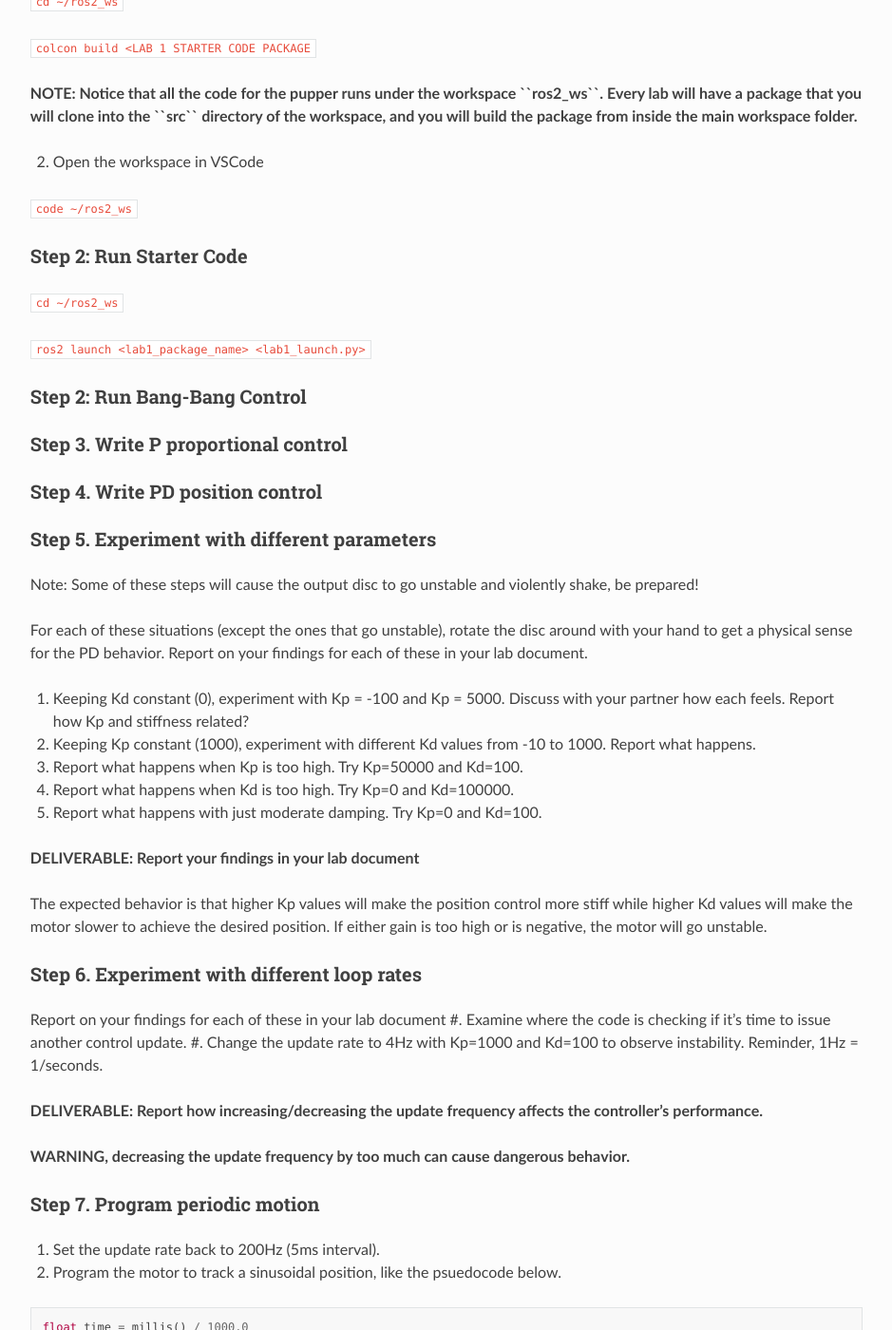
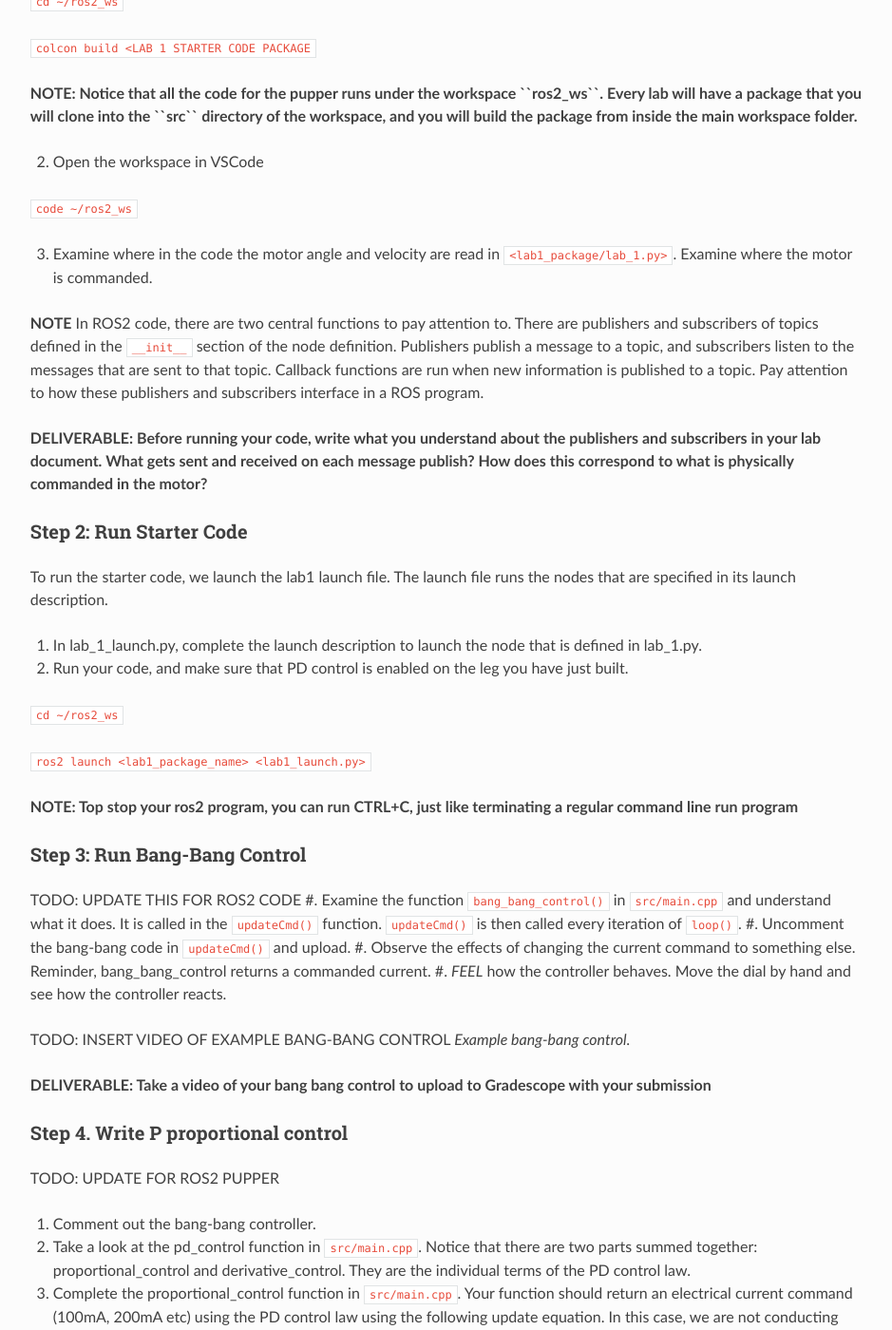
Before and after one commit to cs123-stanford/cs123-stanford-2024, a Sphinx documentation site: the page built from docs/schedule/labs/fall-24/lab-1.rst, in a window 1280 px wide and 1400 px high, scrolled down 1169 px. Shown: the whole window at 95% size, without its empty margins (320-1259 px from the left). Built offline with Sphinx 7.4.7 and the Read the Docs theme 2.0.0, drawn with Linux system fonts in a browser that asks for light colours; pages that are not in the unit, such as notebooks, are missing from menus; some of the changed text lies outside the part shown.

Commit message:
Update lab-1.rst

```diff
--- a/docs/schedule/labs/fall-24/lab-1.rst
+++ b/docs/schedule/labs/fall-24/lab-1.rst
@@ -43,117 +43,49 @@ Step 1: Setup Lab 1 Code Base
 
 **NOTE: Notice that all the code for the pupper runs under the workspace ``ros2_ws``. Every lab will have a package that you will clone into the ``src`` directory of the workspace, and you will build the package from inside the main workspace folder.**
 
-
 2. Open the workspace in VSCode
 
 ``code ~/ros2_ws``
 
+3. Examine where in the code the motor angle and velocity are read in ``<lab1_package/lab_1.py>``. Examine where the motor is commanded.
+
+**NOTE** In ROS2 code, there are two central functions to pay attention to. There are publishers and subscribers of topics defined in the ``__init__`` section of the node definition. Publishers publish a message to a topic, and subscribers listen to the messages that are sent to that topic. Callback functions are run when new information is published to a topic. Pay attention to how these publishers and subscribers interface in a ROS program.
+
+**DELIVERABLE: Before running your code, write what you understand about the publishers and subscribers in your lab document. What gets sent and received on each message publish? How does this correspond to what is physically commanded in the motor?**
+
 Step 2: Run Starter Code
 ^^^^^^^^^^^^^^^^^^^^^^^^^^^^^^
+
+To run the starter code, we launch the lab1 launch file. The launch file runs the nodes that are specified in its launch description.
+
+1. In lab_1_launch.py, complete the launch description to launch the node that is defined in lab_1.py.
+
+2. Run your code, and make sure that PD control is enabled on the leg you have just built.
 
 ``cd ~/ros2_ws``
 
 ``ros2 launch <lab1_package_name> <lab1_launch.py>``
 
-Step 2: Run Bang-Bang Control
+**NOTE: Top stop your ros2 program, you can run CTRL+C, just like terminating a regular command line run program**
+
+Step 3: Run Bang-Bang Control
 ^^^^^^^^^^^^^^^^^^^^^^^^^^^^^^
 
-Step 3. Write P proportional control
-^^^^^^^^^^^^^^^^^^^^^^^^^^^^^^^^^^^^
-
-Step 4. Write PD position control
-^^^^^^^^^^^^^^^^^^^^^^^^^^^^^^^^^^
-
-Step 5. Experiment with different parameters
-^^^^^^^^^^^^^^^^^^^^^^^^^^^^^^^^^^^^^^^^^^^^^
-Note: Some of these steps will cause the output disc to go unstable and violently shake, be prepared!
-
-For each of these situations (except the ones that go unstable), rotate the disc around with your hand to get a physical sense for the PD behavior. Report on your findings for each of these in your lab document.
-
-#. Keeping Kd constant (0), experiment with Kp = -100 and Kp = 5000. Discuss with your partner how each feels. Report how Kp and stiffness related?
-#. Keeping Kp constant (1000), experiment with different Kd values from -10 to 1000. Report what happens.
-#. Report what happens when Kp is too high. Try Kp=50000 and Kd=100.
-#. Report what happens when Kd is too high. Try Kp=0 and Kd=100000.
-#. Report what happens with just moderate damping. Try Kp=0 and Kd=100.
-
-**DELIVERABLE: Report your findings in your lab document**
-
-The expected behavior is that higher Kp values will make the position control more stiff while higher Kd values will make the motor slower to achieve the desired position.
-If either gain is too high or is negative, the motor will go unstable.
-
-Step 6. Experiment with different loop rates
-^^^^^^^^^^^^^^^^^^^^^^^^^^^^^^^^^^^^^^^^^^^^^
-
-Report on your findings for each of these in your lab document
-#. Examine where the code is checking if it's time to issue another control update.
-#. Change the update rate to 4Hz with Kp=1000 and Kd=100 to observe instability. Reminder, 1Hz = 1/seconds.
-
-**DELIVERABLE: Report how increasing/decreasing the update frequency affects the controller's performance.**
-
-**WARNING, decreasing the update frequency by too much can cause dangerous behavior.**
-
-Step 7. Program periodic motion
-^^^^^^^^^^^^^^^^^^^^^^^^^^^^^^^^^^^
-
-1. Set the update rate back to 200Hz (5ms interval).
-2. Program the motor to track a sinusoidal position, like the psuedocode below.
-
-.. code-block:: c++
-
-    float time = millis() / 1000.0
-    position_target = sin(time)
-
-3. Play around with different frequencies. How high can you raise the frequency before the motor no longer moves as much as you expect?
-
-**DELIVERABLE: Take a video to upload to Gradescope with your submission of periodic motion**
-
-Fun fact, the maximum frequency you can go before the motor moves to only 71% (-3dB) of the intended motion is called the bandwidth.
-
-Congrats on finishing your first lab!
-
-
-
-#. Examine where in the code the motor angle and velocity are read in ``src/main.cpp``. Examine where the motor is commanded.
-
-**NOTE** In Arduino/Teensyduino code, there are two central functions to pay attention to. First, there is the ``setup()`` function, which runs once when the code is uploaded to the microcontroller, and sets up the configuration. Next, there is the ``loop()`` function, which runs continuously, like a ``while True`` loop before you stop the code. Most other functions, while still important, can be considered helper functions. Pay particular attention to the ``updateCmd()`` and ``updateState()`` functions, which update a ``MotorState`` object that is defined in a struct.
-
-**DELIVERABLE: Before running your code, write what you understand about the ``loop()`` function for this code in your Lab Document. What gets updated on each iteration? How does updating a MotorState object correspond to actually changing the physical commanded current of the motor?**
-
-.. figure:: ../../../_static/platformio_arrow.jpg
-    :align: center
-
-    Click the alien icon in the left bar to open the PlatformIO menu. (The UPLOAD button uploads the code to the Teensy microcontroller. The MONITOR button allows you to see the output from the Teensy. UPLOAD AND MONITOR accomplishes both at once).
-
-#. Upload starter code to Teensy (right arrow icon in blue bar of VSCode or click the ant icon, then upload)
-#. Open the serial monitor in VSCode (icon that looks like a plug in bottom bar of VSCode or click ant icon, then monitor)
-#. Click into the serial monitor area and then press the key **s** to make the Teensy start printing out the angle and velocity of the connected motor.
-#. Press ``s`` again to stop the program (use this in place of ^C, to start and stop the program). If you want to rerun the code, upload again or unplug and replug your computer from the Teensy.
-
-.. figure:: ../../../_static/example-output.png
-    :align: center
-
-    Example output from serial monitor.
-
-Step 6. Run bang-bang control
-^^^^^^^^^^^^^^^^^^^^^^^^^^^^^^
-
+TODO: UPDATE THIS FOR ROS2 CODE
 #. Examine the function ``bang_bang_control()`` in ``src/main.cpp`` and understand what it does. It is called in the ``updateCmd()`` function. ``updateCmd()`` is then called every iteration of ``loop()``.
 #. Uncomment the bang-bang code in ``updateCmd()`` and upload.
 #. Observe the effects of changing the current command to something else. Reminder, bang_bang_control returns a commanded current.
 #. *FEEL* how the controller behaves. Move the dial by hand and see how the controller reacts.
 
-.. raw:: html
-
-    <div style="position: relative; padding-bottom: 56.25%; height: 0; overflow: hidden; max-width: 100%; height: auto;">
-        <iframe src="https://www.youtube.com/embed/cskc04Jdz80" frameborder="0" allowfullscreen style="position: absolute; top: 0; left: 0; width: 100%; height: 100%;"></iframe>
-    </div>
-
+TODO: INSERT VIDEO OF EXAMPLE BANG-BANG CONTROL
 *Example bang-bang control.*
 
 **DELIVERABLE: Take a video of your bang bang control to upload to Gradescope with your submission**
 
-Step 7. Write P proportional control
-^^^^^^^^^^^^^^^^^^^^^^^^^^^^^^^^^^
+Step 4. Write P proportional control
+^^^^^^^^^^^^^^^^^^^^^^^^^^^^^^^^^^^^
+TODO: UPDATE FOR ROS2 PUPPER
+
 #. Comment out the bang-bang controller.
 #. Take a look at the pd_control function in ``src/main.cpp``. Notice that there are two parts summed together: proportional_control and derivative_control. They are the individual terms of the PD control law.
 #. Complete the proportional_control function in ``src/main.cpp``. Your function should return an electrical current command (100mA, 200mA etc) using the PD control law using the following update equation. In this case, we are not conducting any damping on the control current, so leave that as 0.
@@ -173,8 +105,10 @@ Questions:
 
 **DELIVERABLE: Answer these last two questions in your lab document**
 
-Step 8. Write PD position control
+Step 5. Write PD position control
 ^^^^^^^^^^^^^^^^^^^^^^^^^^^^^^^^^^
+
+TODO: UPDATE FOR ROS2 PUPPER
 
 #. Next, complete the derivative_control in ``src/main.cpp``. This should work with your proportional_control in pd_control to create a more full PD controller. Again, follow the above update equation, outputting an electrical current in ``tau``.
 
@@ -187,9 +121,11 @@ Questions:
 
 **DELIVERABLE: Answer the above questions in your lab document, and report your chosen Kp and Kd values. Take a video of your working PD controller to upload to Gradescope**
 
+Step 6. Experiment with different parameters
+^^^^^^^^^^^^^^^^^^^^^^^^^^^^^^^^^^^^^^^^^^^^^
 
-Step 9. Experiment with different parameters
-^^^^^^^^^^^^^^^^^^^^^^^^^^^^^^^^^^^^^^^^^^^^^
+TODO: UPDATE FOR ROS2 PUPPER
+
 Note: Some of these steps will cause the output disc to go unstable and violently shake, be prepared!
 
 For each of these situations (except the ones that go unstable), rotate the disc around with your hand to get a physical sense for the PD behavior. Report on your findings for each of these in your lab document.
@@ -205,8 +141,10 @@ For each of these situations (except the ones that go unstable), rotate the disc
 The expected behavior is that higher Kp values will make the position control more stiff while higher Kd values will make the motor slower to achieve the desired position.
 If either gain is too high or is negative, the motor will go unstable.
 
-Step 10. Experiment with different loop rates
+Step 7. Experiment with different loop rates
 ^^^^^^^^^^^^^^^^^^^^^^^^^^^^^^^^^^^^^^^^^^^^^
+
+TODO: UPDATE FOR ROS2 PUPPER
 
 Report on your findings for each of these in your lab document
 #. Examine where the code is checking if it's time to issue another control update.
@@ -216,8 +154,10 @@ Report on your findings for each of these in your lab document
 
 **WARNING, decreasing the update frequency by too much can cause dangerous behavior.**
 
-Step 11. Program periodic motion
+Step 8. Program periodic motion
 ^^^^^^^^^^^^^^^^^^^^^^^^^^^^^^^^^^^
+
+TODO: UPDATE FOR ROS2 PUPPER
 
 1. Set the update rate back to 200Hz (5ms interval).
 2. Program the motor to track a sinusoidal position, like the psuedocode below.
```
